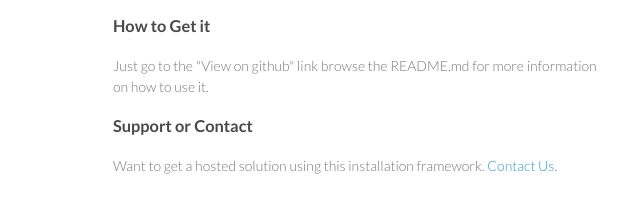
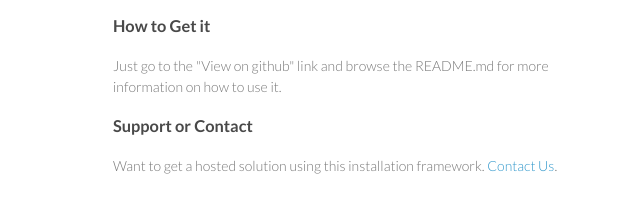
Before and after one commit to slymedia/fedora-repository, a plain HTML site: page index.html in a window 1280 px wide. Shown: the part 1110-1322 px from the top of the page, 457-1097 px from the left. Drawn offline with Linux system fonts and the light colour scheme.

```diff
--- a/index.html
+++ b/index.html
@@ -75,7 +75,7 @@
 <h3>
 <a id="how-to-get-it" class="anchor" href="#how-to-get-it" aria-hidden="true"><span class="octicon octicon-link"></span></a>How to Get it</h3>
 
-<p>Just go to the "View on github" link browse the README.md for more information on how to use it. </p>
+<p>Just go to the "View on github" link and browse the README.md for more information on how to use it. </p>
 
 <h3>
 <a id="support-or-contact" class="anchor" href="#support-or-contact" aria-hidden="true"><span class="octicon octicon-link"></span></a>Support or Contact</h3>
```
Also changed, not shown: params.json (+1 -1 lines).
